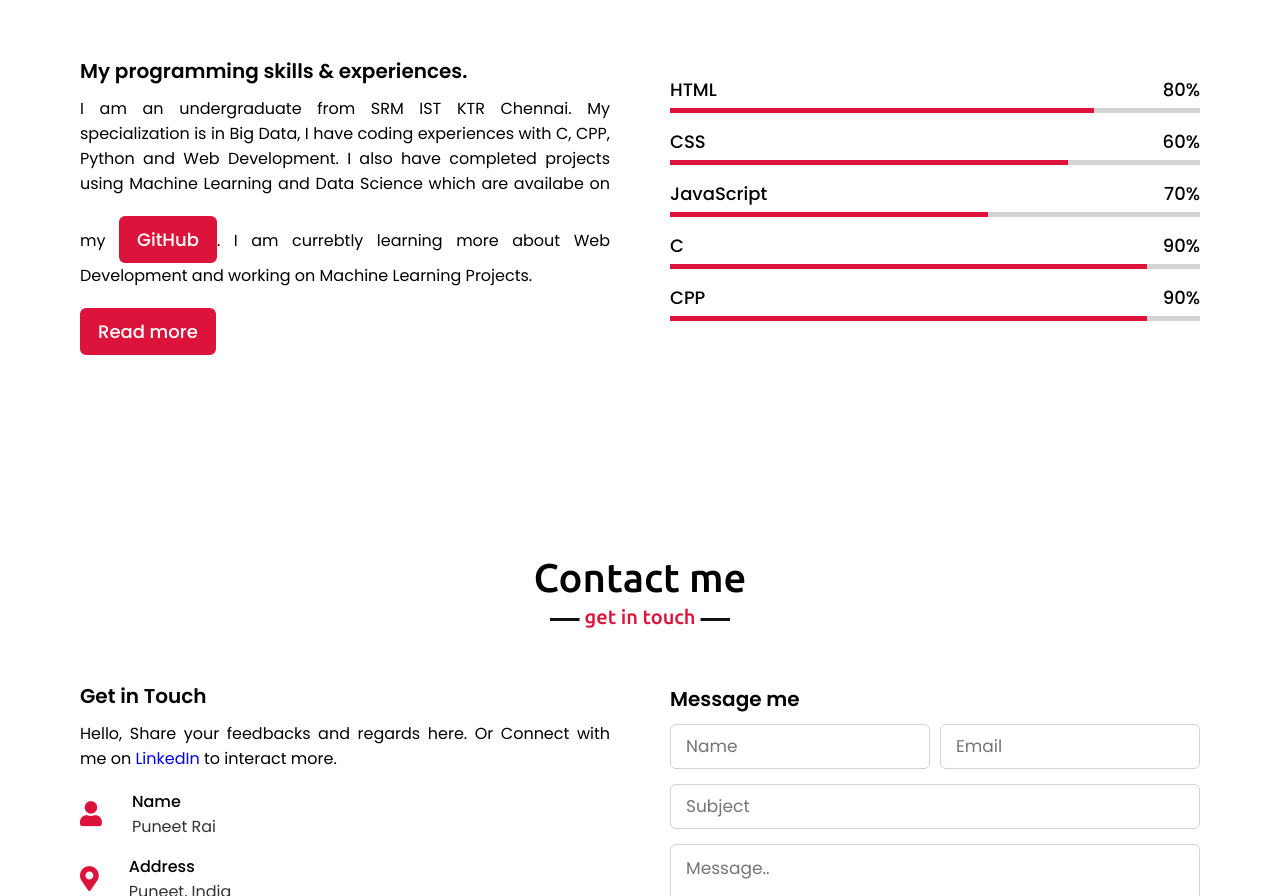
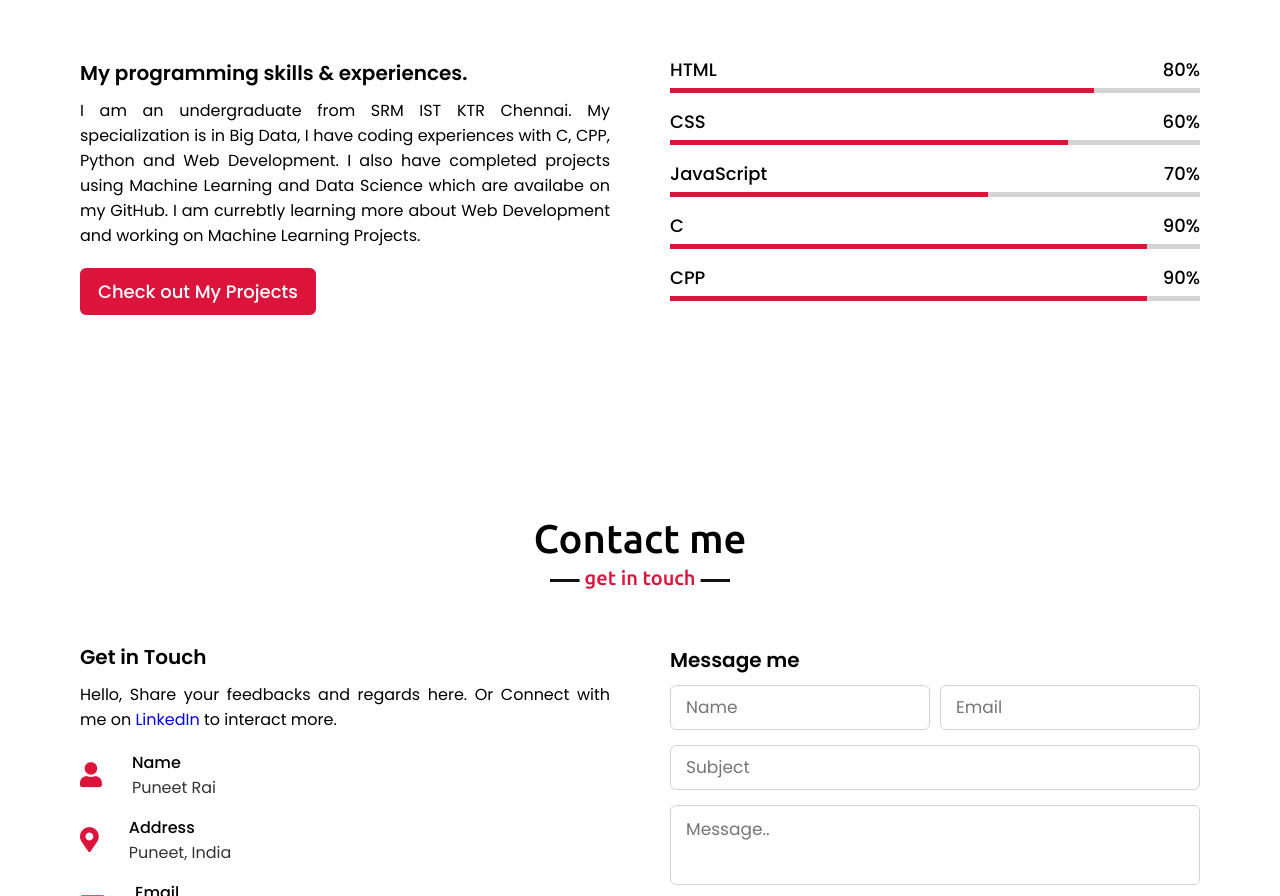
Before and after one commit to Puneetpotter/Portfolio, a plain HTML site: page index.html in a window 1280 px wide. Shown: the part 1703-2599 px from the top of the page. Drawn offline with nearby package versions, Linux system fonts and the light colour scheme.

Commit message:
Update index.html

```diff
--- a/index.html
+++ b/index.html
@@ -70,8 +70,8 @@
             <div class="skills-content">
                 <div class="column left">
                     <div class="text">My programming skills & experiences.</div>
-                    <p>I am an undergraduate from SRM IST KTR Chennai. My specialization is in Big Data, I have coding experiences with C, CPP, Python and Web Development. I also have completed projects using Machine Learning and Data Science which are availabe on my <a href="https://github.com/Puneetpotter/">GitHub</a>. I am currebtly learning more about Web Development and working on Machine Learning Projects. </p>
-                    <a href="#">Read more</a>
+                    <p>I am an undergraduate from SRM IST KTR Chennai. My specialization is in Big Data, I have coding experiences with C, CPP, Python and Web Development. I also have completed projects using Machine Learning and Data Science which are availabe on my GitHub. I am currebtly learning more about Web Development and working on Machine Learning Projects. </p>
+                    <a href="https://github.com/Puneetpotter?tab=repositories">Check out My Projects</a>
                 </div>
                 <div class="column right">
                     <div class="bars">
```
